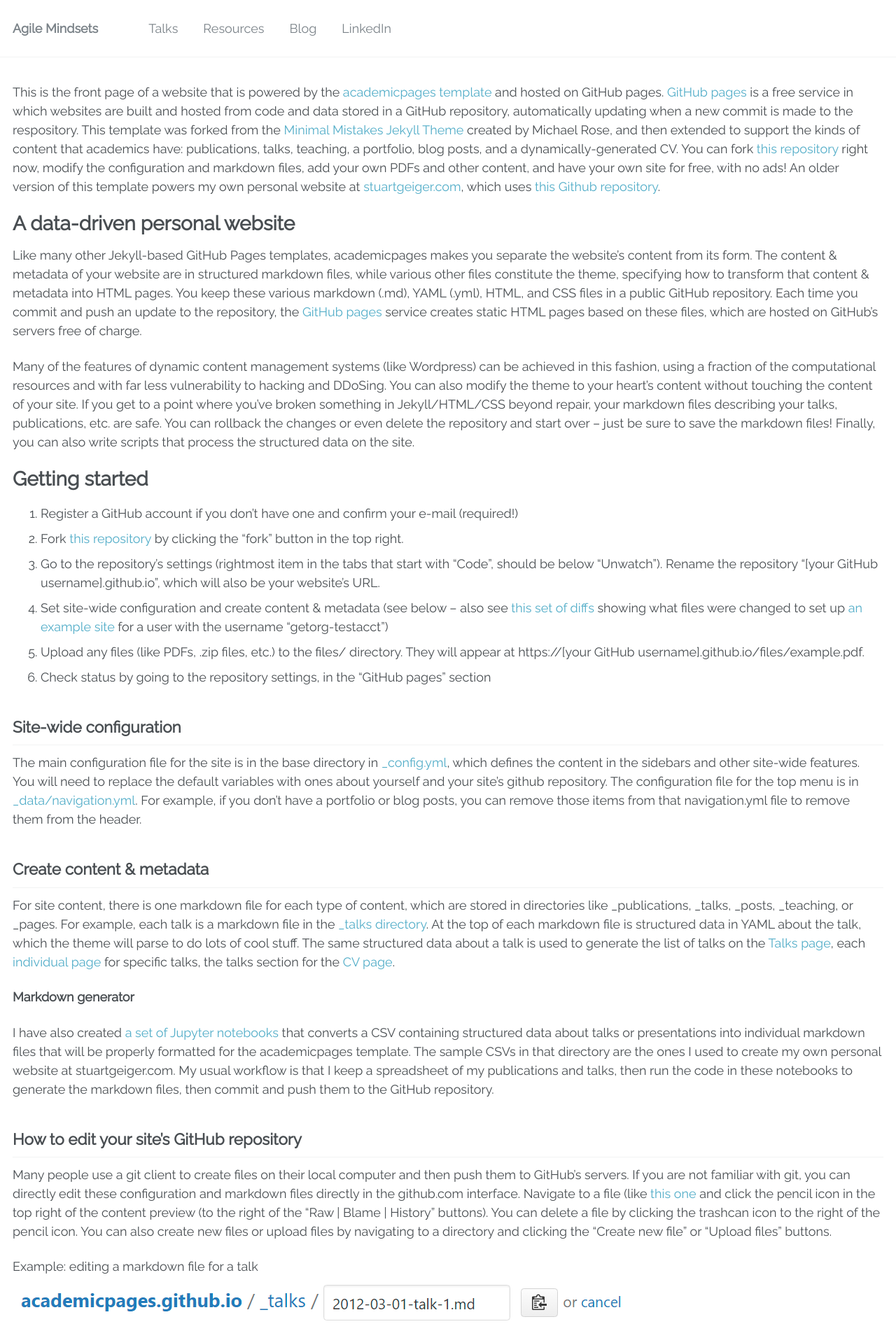
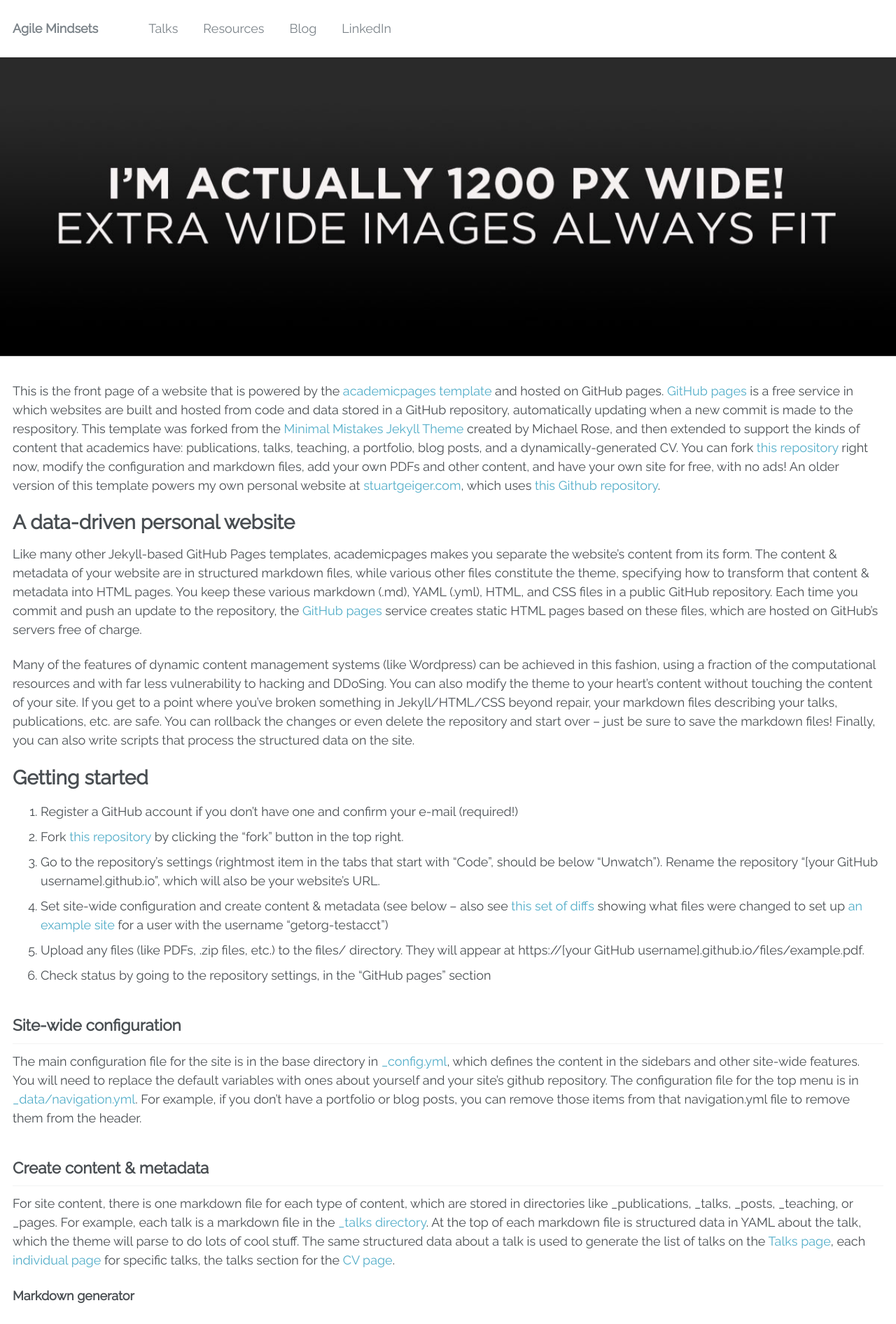
Before and after one commit to qaisermazhar/qaisermazhar.github.io, a Jekyll site: the page built from _pages/about.md, in a window 1280 px wide. Shown: the top 1892 px of the page at 70% size. Built offline with Jekyll 4.4.1, drawn with Linux system fonts in a browser that asks for light colours.

Commit message:
try and get splash image to show

```diff
--- a/_pages/about.md
+++ b/_pages/about.md
@@ -1,6 +1,8 @@
 ---
 permalink: /
 title: "Qaiser Mazhar's personal blog"
+header:
+  image: "image-alignment-1200x4002.jpg"
 layout: splash
 excerpt: "About me"
 author_profile: true
```
